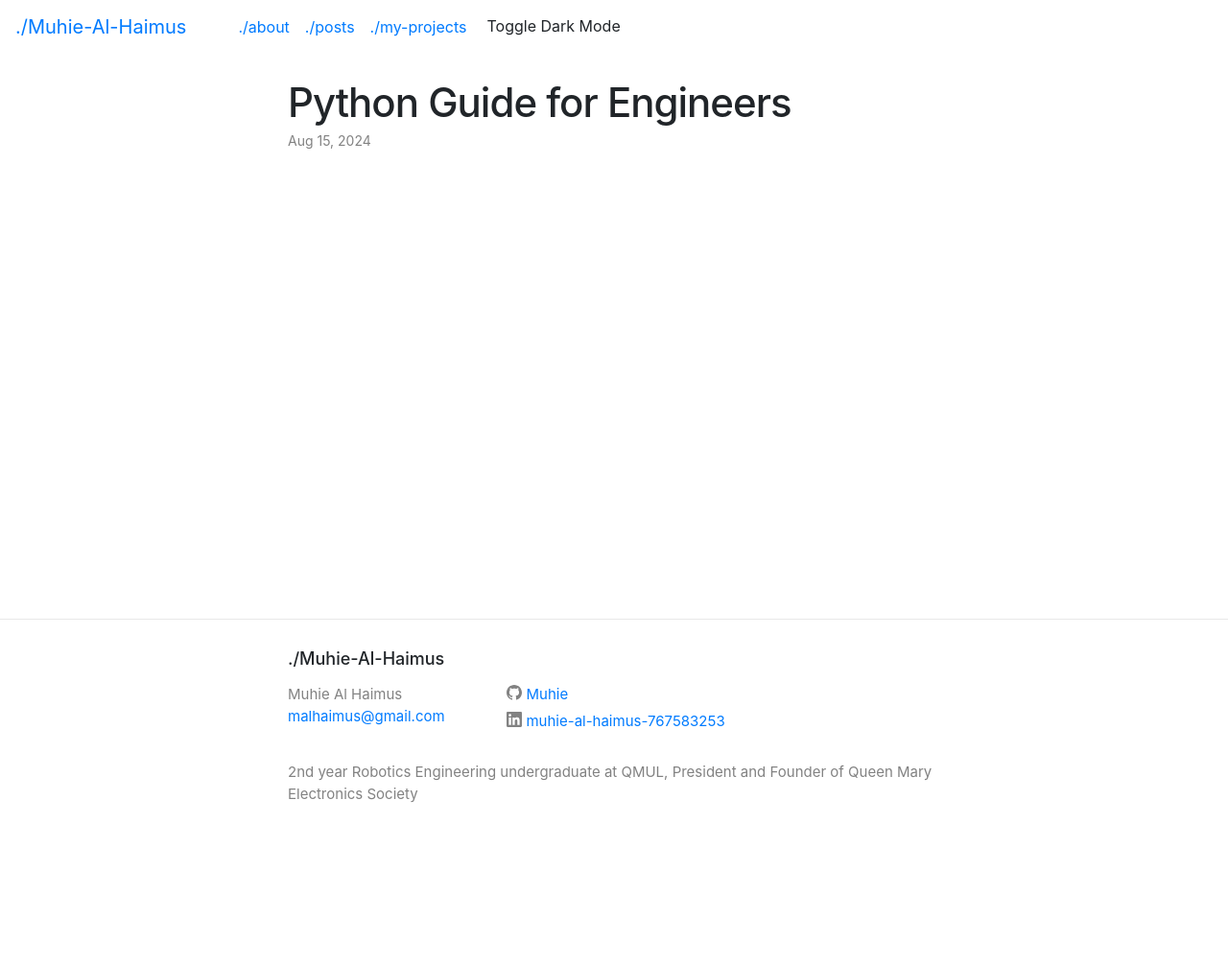
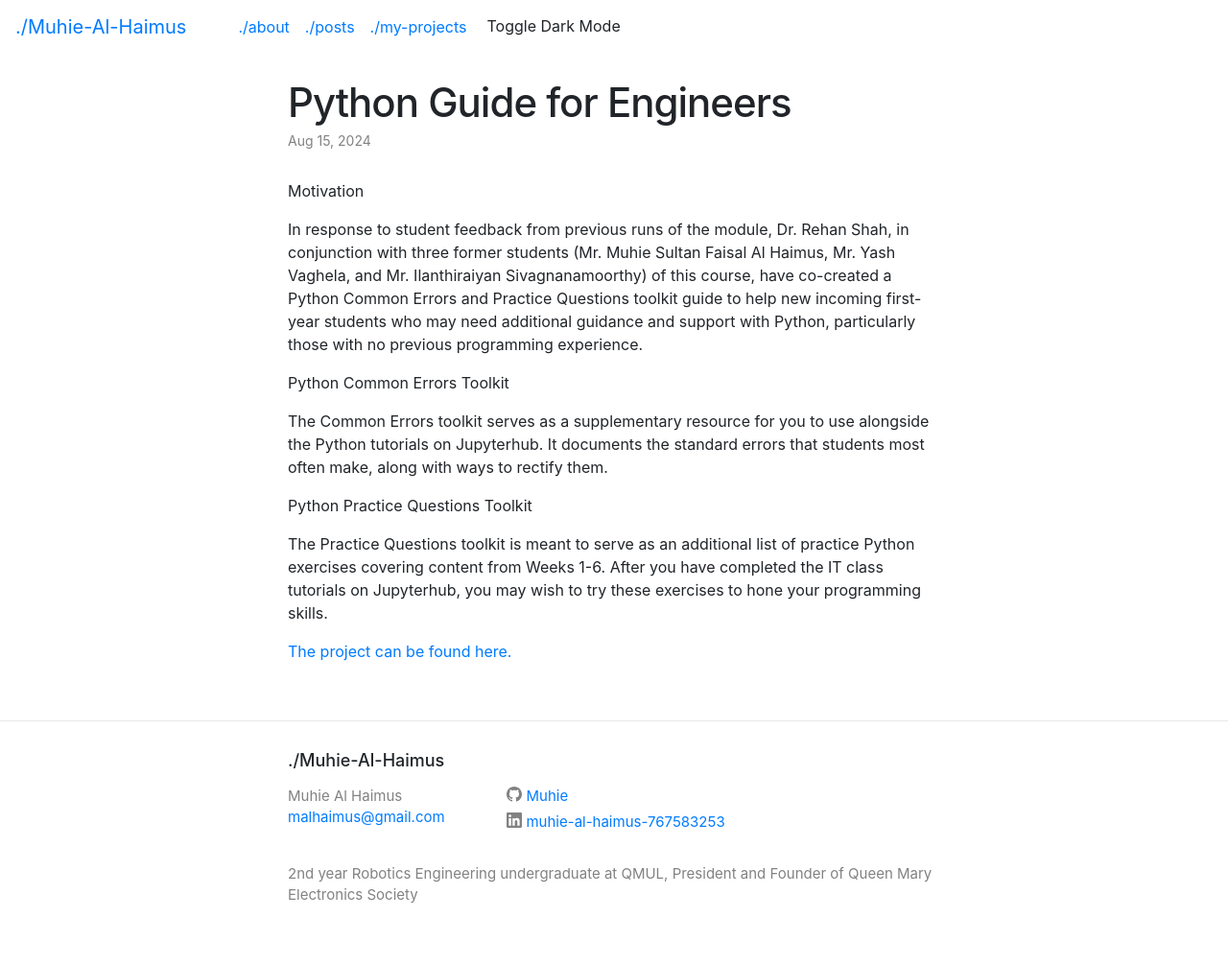
Before and after one commit to Muhie/muhie-me, a Jekyll site: the page built from _projects/2024-08-15-python-guide-for-engineers.md, in a window 1280 px wide. Shown: the whole page at 96% size. Built offline with Jekyll 4.4.1, drawn with Linux system fonts in a browser that asks for light colours; a style sheet for code colours, icons or effects is not loaded; before the commit the page ends 900 px from its top, so only the background shows below that.

Commit message:
added updates

```diff
--- a/_projects/2024-08-15-python-guide-for-engineers.md
+++ b/_projects/2024-08-15-python-guide-for-engineers.md
@@ -3,3 +3,17 @@ layout: post
 title:  "Python Guide for Engineers"
 date:   2024-08-15 12:15:45 +0100
 ---
+
+Motivation
+
+In response to student feedback from previous runs of the module, Dr. Rehan Shah, in conjunction with three former students (Mr. Muhie Sultan Faisal Al Haimus, Mr. Yash Vaghela, and Mr. Ilanthiraiyan Sivagnanamoorthy) of this course, have co-created a Python Common Errors and Practice Questions toolkit guide to help new incoming first-year students who may need additional guidance and support with Python, particularly those with no previous programming experience.
+
+Python Common Errors Toolkit
+
+The Common Errors toolkit serves as a supplementary resource for you to use alongside the Python tutorials on Jupyterhub. It documents the standard errors that students most often make, along with ways to rectify them.
+
+Python Practice Questions Toolkit
+
+The Practice Questions toolkit is meant to serve as an additional list of practice Python exercises covering content from Weeks 1-6. After you have completed the IT class tutorials on Jupyterhub, you may wish to try these exercises to hone your programming skills.
+
+<a href="https://github.com/Muhie/ems412u-python-guides?tab=readme-ov-file#motivation">The project can be found here.</a>
```
Also changed, not shown: _projects/2024-04-24-learning-latex.md (added, +10 -0 lines), README.md, 1 other file.
